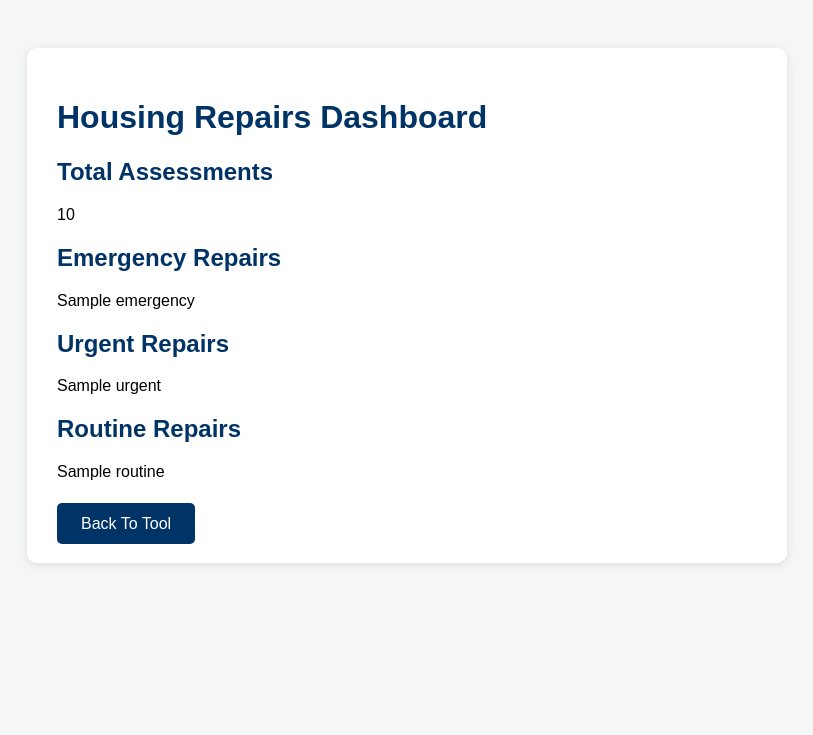
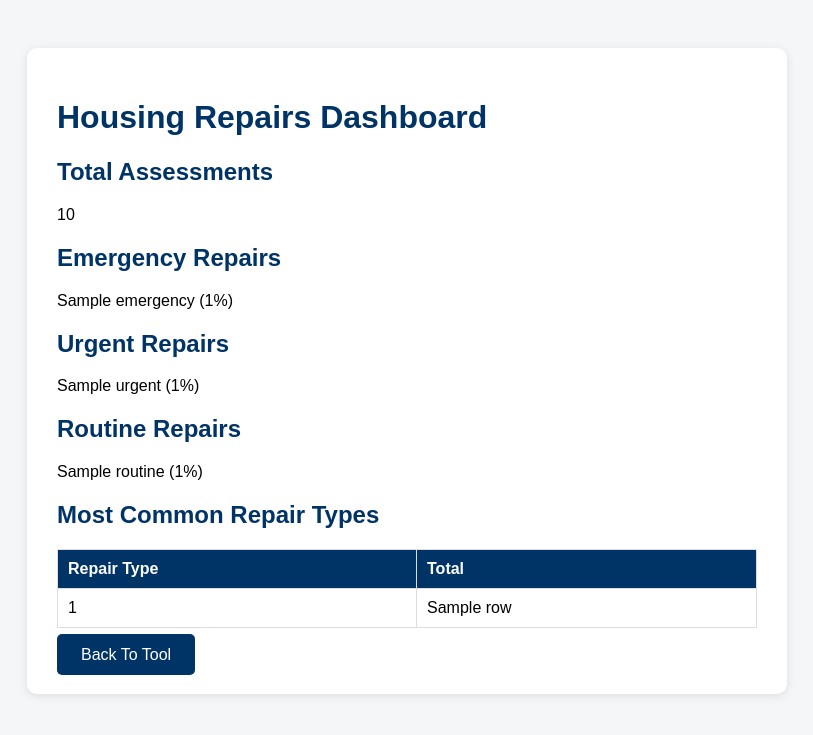
Before and after one commit to jomoz-dev/housing-repairs-diagnostic-tool, a Flask app: template templates/dashboard.html in a window 1280 px wide. Shown: the top 735 px of the page, without its empty margins (21-834 px from the left). Run offline with Flask 3, Linux system fonts and the light colour scheme; the template is opened without the code that fills it: most values are stand-ins (such as "Sample title", 1, 10 or a date in 2020).

Commit message:
Improve dashboard analytics and reporting

```diff
--- a/app.py
+++ b/app.py
@@ -432,6 +432,7 @@ def diagnose():
         "heating": "Heating",
         "damp_mould": "Damp & Mould",
         "roofing": "Roofing",
+        "doors_windows": "Doors & Windows"
     }
 
     result["repair_type"] = display_names.get(
@@ -448,6 +449,16 @@ def diagnose():
 
 @app.route("/dashboard")
 def dashboard():
+
+    display_names = {
+                "water_leak": "Water Leak",
+                "electrical": "Electrical",
+                "heating": "Heating",
+                "damp_mould": "Damp & Mould",
+                "roofing": "Roofing",
+                "doors_windows": "Doors & Windows"
+            }
+
 
     connection = sqlite3.connect(
         "repairs.db"
@@ -491,6 +502,43 @@ def dashboard():
 
     routine = cursor.fetchone()[0]
 
+    emergency_percent = round(
+        emergency / total * 100, 1
+    ) if total else 0
+
+    urgent_percent = round(
+        urgent / total * 100, 1
+    ) if total else 0
+
+    routine_percent = round(
+        routine / total * 100, 1
+    ) if total else 0
+
+
+    cursor.execute("""
+        SELECT repair_type,
+            COUNT(*) AS total
+        FROM assessments
+        GROUP BY repair_type
+        ORDER BY total DESC
+    """)
+
+    repair_stats = cursor.fetchall()
+
+    formatted_stats = []
+
+    for repair_type, total_count in repair_stats:
+
+        formatted_stats.append(
+            (
+                display_names.get(
+                    repair_type,
+                    repair_type
+                ),
+                total_count
+            )
+        )
+
     connection.close()
 
     return render_template(
@@ -498,8 +546,10 @@ def dashboard():
         total=total,
         emergency=emergency,
         urgent=urgent,
-        routine=routine
+        routine=routine,
+        repair_stats=formatted_stats
     )
+
 
 @app.route("/history")
 def history():
--- a/static/style.css
+++ b/static/style.css
@@ -77,3 +77,30 @@ th {
 
     color: white;
 }
+
+
+.dashboard-card {
+
+    padding: 20px;
+
+    border-radius: 8px;
+
+    margin-bottom: 15px;
+
+    color: white;
+}
+
+.emergency {
+
+    background-color: #d9534f;
+}
+
+.urgent {
+
+    background-color: #f0ad4e;
+}
+
+.routine {
+
+    background-color: #5cb85c;
+}
--- a/templates/dashboard.html
+++ b/templates/dashboard.html
@@ -22,16 +22,48 @@
 
     <h2>Emergency Repairs</h2>
 
-    <p>{{ emergency }}</p>
+    <p>
+    {{ emergency }}
+    ({{ emergency_percent }}%)
+    </p>
 
     <h2>Urgent Repairs</h2>
 
-    <p>{{ urgent }}</p>
+    <p>{{ urgent }}
+        ({{ urgent_percent }}%)
+    </p>
 
     <h2>Routine Repairs</h2>
 
-    <p>{{ routine }}</p>
+    <p>{{ routine }}
+        ({{ routine_percent }}%)
+    </p>
 
+    <h2>Most Common Repair Types</h2>
+
+    <table>
+
+        <tr>
+
+            <th>Repair Type</th>
+
+            <th>Total</th>
+
+        </tr>
+
+        {% for row in repair_stats %}
+
+        <tr>
+
+            <td>{{ row[0] }}</td>
+
+            <td>{{ row[1] }}</td>
+
+        </tr>
+
+        {% endfor %}
+
+    </table>
     <br>
 
     <a href="/" class="button">
@@ -40,6 +72,7 @@
 
 </div>
 
+
 </body>
 
 </html>
```
Also changed, not shown: repairs.db.
